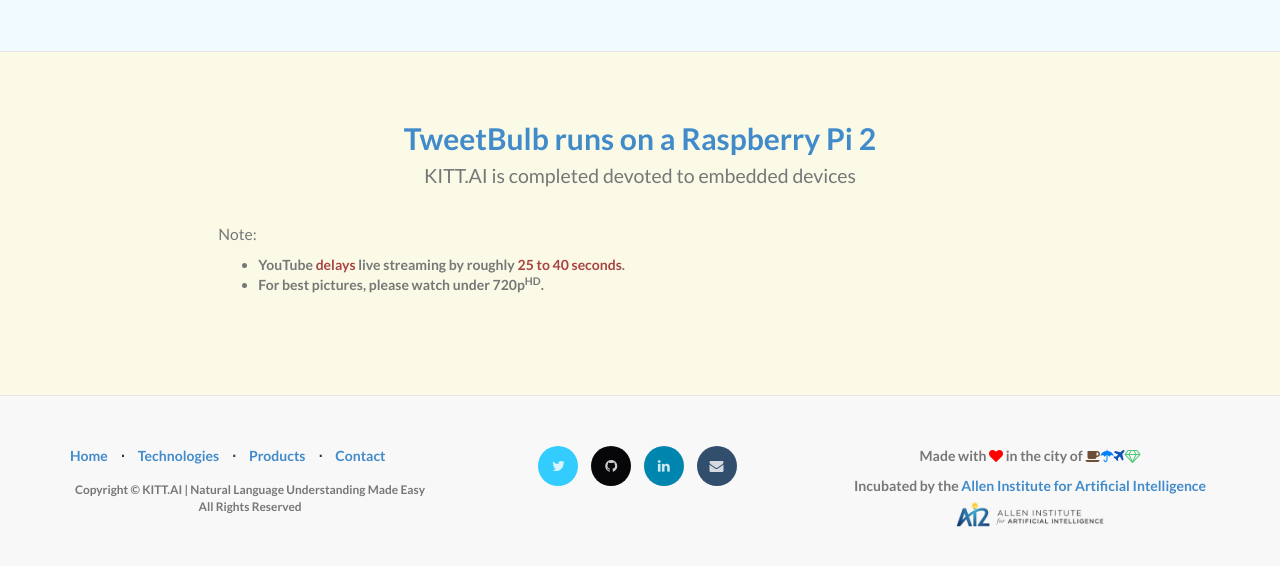
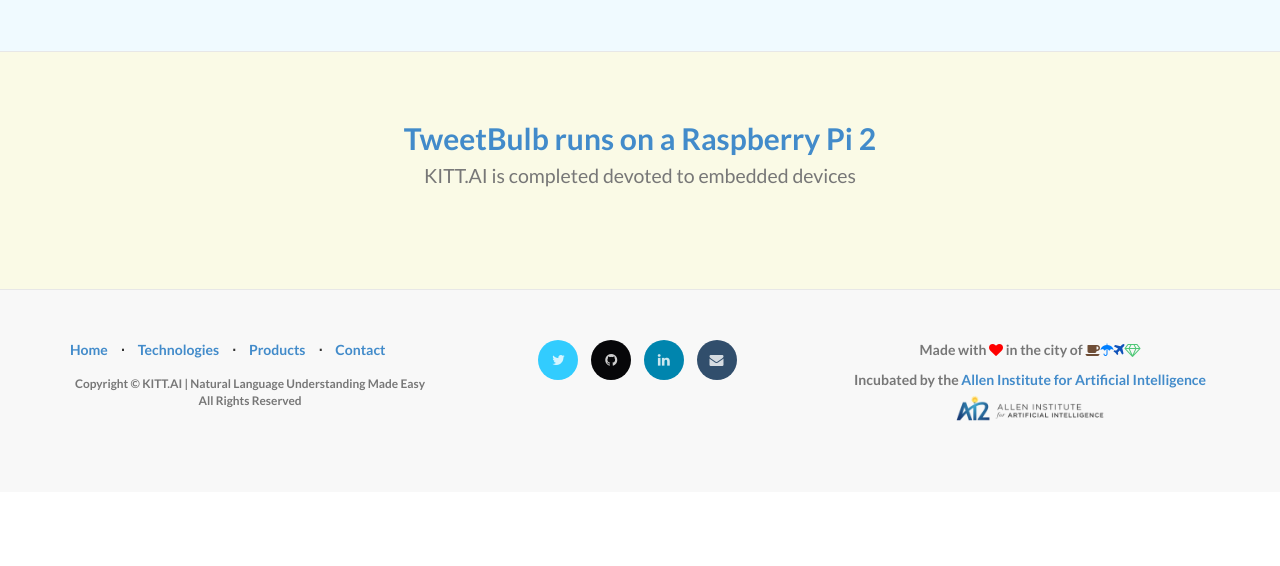
Before and after one commit to Kitt-AI/Kitt-AI.github.io, a Jekyll site: the page built from tweetbulb/index.html, in a window 1280 px wide and 900 px high, scrolled down 1127 px, cut to the strip 302-868 px from the top of the window. Built offline with Jekyll 4.4.1, drawn with Linux system fonts in a browser that asks for light colours; comment, search, counter and statistics services are not loaded; after the commit the page ends 1921 px from its top, so only the background shows below that.

Commit message:
modified footer

```diff
--- a/_includes/footer.html
+++ b/_includes/footer.html
@@ -34,7 +34,7 @@
                     <li><a href="mailto:{{ site.email }}"><i class="fa fa-envelope"></i></a>
                     </li>
                     -->
-                    <li><a href="#contactForm" data-toggle="modal"><i class="fa fa-envelope"></i></a>
+                    <li><a href="/#contactForm" data-toggle="modal"><i class="fa fa-envelope"></i></a>
                     </li>
                 </ul>
             </div>
--- a/tweetbulb/index.html
+++ b/tweetbulb/index.html
@@ -31,7 +31,7 @@
             <div class="col-lg-4 col-sm-4 text-center">
 
                 <!-- Page Plugin -->
-                <div class="fb-page" data-href="https://www.facebook.com/tweet2light" data-height="600" data-small-header="false" data-adapt-container-width="true" data-hide-cover="false" data-show-facepile="true" data-show-posts="true"><div class="fb-xfbml-parse-ignore"><blockquote cite="https://www.facebook.com/tweet2light"><a href="https://www.facebook.com/tweet2light">Tweet2Light</a></blockquote></div></div>
+                <div class="fb-page" data-href="https://www.facebook.com/tweet2light" data-height="600" data-small-header="false" data-adapt-container-width="true" data-hide-cover="false" data-show-facepile="true" data-show-posts="true"><div class="fb-xfbml-parse-ignore"><blockquote cite="https://www.facebook.com/tweet2light"><a href="https://www.facebook.com/tweet2light">TweetBulb</a></blockquote></div></div>
                 <br><br>
 
                 <!-- like button of http://tweetbulb.kitt.ai -->
@@ -157,14 +157,6 @@
         <div class="row">
             <div class="col-md-10 col-md-offset-2 col-sm-10 col-sm-offset-2">
              <div class="text-left text-muted">
-                <h3><small>Note:</small><br></h3>
-
-                <ul>
-                    <li>YouTube <span class="text-danger">delays</span> live streaming by roughly
-                        <span class="text-danger">25 to 40 seconds</span>.</li>
-                    <li>For best pictures, please watch under 720p<sup>HD</sup>.</li>
-                </ul>
-                </p>
             </div>
             </div>
         </div>
```
Also changed, not shown: other parts of tweetbulb/index.html (+2 -2 lines).
